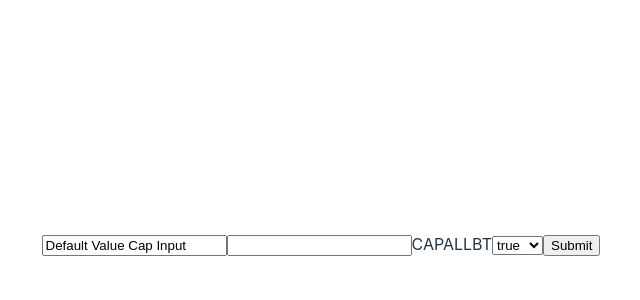
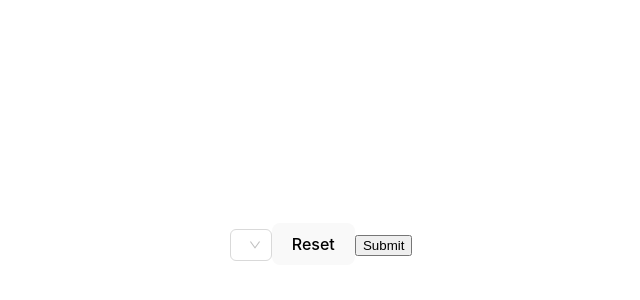
Before and after one commit to RdotSilva/TypeScript-React-Vite-NGU-Profile-Helper, a React (Vite) app: page / in a window 1280 px wide. Shown: the part 156-456 px from the top of the page, without its empty margins (319-959 px from the left). Built offline with nearby package versions, Linux system fonts and the light colour scheme.

Commit message:
Replace form in main App

```diff
--- a/src/App.tsx
+++ b/src/App.tsx
@@ -1,10 +1,10 @@
 import "./App.css";
-import MainForm from "./componens/MainForm";
+import EnergyForm from "./componens/EnergyForm";
 
 function App() {
   return (
     <>
-      <MainForm />
+      <EnergyForm />
     </>
   );
 }
```
